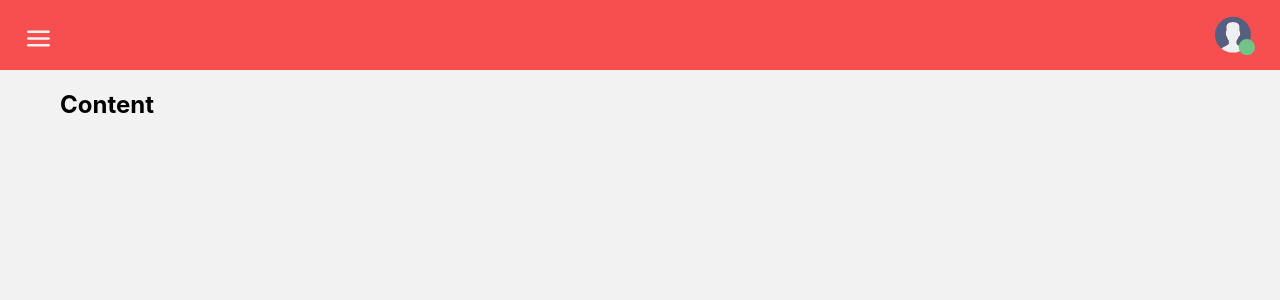
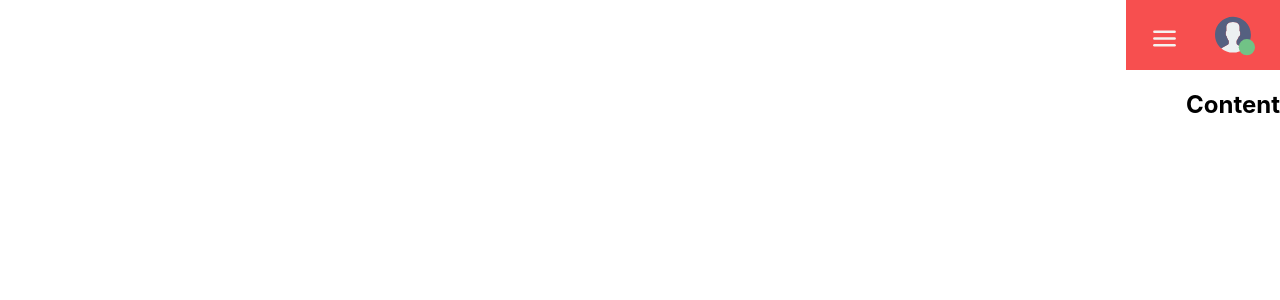
Before and after one commit to pressR2/figuresFlow, a React (Create React App) app: page /dashboard in a window 1280 px wide. Shown: the top 300 px of the page. Built offline with nearby package versions, Linux system fonts and the light colour scheme; no server answers; sample sign-in values are in the browser's storage.

Commit message:
[RM-27] - add decomposition dashboard component

```diff
--- a/src/pages/Dashboard/Dashboard.tsx
+++ b/src/pages/Dashboard/Dashboard.tsx
@@ -1,111 +1,19 @@
 import { useState } from "react";
-import { useAuth } from "../../services/auth/AuthContext";
-import { Link, useNavigate } from "react-router-dom";
-import menuIcon from "../../images/menu.svg";
-import userStatusIcon from "../../images/user-status.svg";
-import userIcon from "../../images/user.svg";
-import logOutIcon from "../../images/logout.svg";
+import Sidenav from "./Sidenav";
+import TopNav from "./TopNav";
 import "./Dashboard.css";
 
 const Dashboard = () => {
-    const [error, setError] = useState<string>("");
     const [open, setOpen] = useState<boolean>(false);
-    const [openUserDropDown, setOpenUserDropDown] = useState<boolean>(false);
-    const authContext = useAuth();
-    const navigate = useNavigate();
-
-    const handleLogOut = async () => {
-        setError("");
-        try {
-            await authContext?.logOut();
-            navigate("/signIn");
-        } catch {
-            setError("Fail to log out");
-        }
-    };
 
     const handleMenu = () => {
         setOpen(!open);
     };
 
-    const handleUser = () => {
-        setOpenUserDropDown(!openUserDropDown);
-    };
-
     return (
         <div className="dashboard">
-            <div className="nav-and-main_container">
-                <div className="top-nav">
-                    <div
-                        className="drawer-control"
-                        onClick={handleMenu}
-                        role="button"
-                    >
-                        <img src={menuIcon} alt="" />
-                    </div>
-                    <div
-                        className="user-account"
-                        onClick={handleUser}
-                        role="button"
-                    >
-                        <div className="user-status">
-                            <img src={userStatusIcon} alt="" />
-                        </div>
-                        <div
-                            className={
-                                openUserDropDown
-                                    ? "user-drop-down"
-                                    : "user-drop-down hide"
-                            }
-                        >
-                            <div className="user-info">
-                                <img src={userStatusIcon} alt="" />
-                                <p className="user-name">
-                                    {authContext?.currentUser?.email}
-                                </p>
-                            </div>
-                            <hr></hr>
-                            <div className="user-links">
-                                <Link to="/#" className="user-profile">
-                                    <span className="user-icon">
-                                        <img src={userIcon} alt=""></img>
-                                    </span>
-                                    <span>Profile</span>
-                                </Link>
-                                {error && (
-                                    <label className="invalid-feedback">
-                                        {error}
-                                    </label>
-                                )}
-                                <Link
-                                    to="/#"
-                                    className="user-logout"
-                                    onClick={handleLogOut}
-                                >
-                                    <span className="user-logout-icon">
-                                        <img src={logOutIcon} alt=""></img>
-                                    </span>
-                                    <span>Logout</span>
-                                </Link>
-                            </div>
-                        </div>
-                    </div>
-                </div>
-                <div className="main">
-                    <h2>Content</h2>
-                </div>
-            </div>
-            <div className={open ? "menu" : "menu hide"}>
-                <div className="menu-header">
-                    <h2>figuresFlow</h2>
-                </div>
-                <hr></hr>
-                <ul className="menu-items">
-                    <li>Figures</li>
-                    <li>Figures 2</li>
-                    <li>Figures 3</li>
-                </ul>
-            </div>
+            <TopNav handleMenu={handleMenu} />
+            <Sidenav open={open} />
         </div>
     );
 };
--- /dev/null
+++ b/src/pages/Dashboard/Sidenav.tsx
@@ -0,0 +1,20 @@
+import { FunctionComponent } from "react";
+import { SidenavProps } from "../../models";
+
+const Sidenav: FunctionComponent<SidenavProps> = (props) => {
+    return (
+        <div className={props.open ? "menu" : "menu hide"}>
+            <div className="menu-header">
+                <h2>figuresFlow</h2>
+            </div>
+            <hr></hr>
+            <ul className="menu-items">
+                <li>Figures</li>
+                <li>Figures 2</li>
+                <li>Figures 3</li>
+            </ul>
+        </div>
+    );
+};
+
+export default Sidenav;
--- /dev/null
+++ b/src/pages/Dashboard/TopNav.tsx
@@ -0,0 +1,26 @@
+import { FunctionComponent } from "react";
+import { TopNavProps } from "../../models";
+import UserAccount from "./UserAccount";
+import menuIcon from "../../images/menu.svg";
+
+const TopNav: FunctionComponent<TopNavProps> = (props) => {
+    return (
+        <div className="nav-and-main-container">
+            <div className="top-nav">
+                <div
+                    className="drawer-control"
+                    onClick={props.handleMenu}
+                    role="button"
+                >
+                    <img src={menuIcon} alt="" />
+                </div>
+                <UserAccount />
+            </div>
+            <div className="main">
+                <h2>Content</h2>
+            </div>
+        </div>
+    );
+};
+
+export default TopNav;
--- /dev/null
+++ b/src/pages/Dashboard/UserAccount.tsx
@@ -0,0 +1,71 @@
+import { Link, useNavigate } from "react-router-dom";
+import { useState } from "react";
+import { useAuth } from "../../services/auth/AuthContext";
+import userStatusIcon from "../../images/user-status.svg";
+import userIcon from "../../images/user.svg";
+import logOutIcon from "../../images/logout.svg";
+
+const UserAccount = () => {
+    const [error, setError] = useState<string>("");
+    const [openUserDropDown, setOpenUserDropDown] = useState<boolean>(false);
+    const authContext = useAuth();
+    const navigate = useNavigate();
+
+    const handleLogOut = async () => {
+        setError("");
+        try {
+            await authContext?.logOut();
+            navigate("/signIn");
+        } catch {
+            setError("Fail to log out");
+        }
+    };
+
+    const handleUser = () => {
+        setOpenUserDropDown(!openUserDropDown);
+    };
+
+    return (
+        <div className="user-account" onClick={handleUser} role="button">
+            <div className="user-status">
+                <img src={userStatusIcon} alt="" />
+            </div>
+            <div
+                className={
+                    openUserDropDown ? "user-drop-down" : "user-drop-down hide"
+                }
+            >
+                <div className="user-info">
+                    <img src={userStatusIcon} alt="" />
+                    <p className="user-name">
+                        {authContext?.currentUser?.email}
+                    </p>
+                </div>
+                <hr></hr>
+                <div className="user-links">
+                    <Link to="/#" className="user-profile">
+                        <span className="user-icon">
+                            <img src={userIcon} alt=""></img>
+                        </span>
+                        <span>Profile</span>
+                    </Link>
+                    {error && (
+                        <label className="invalid-feedback">{error}</label>
+                    )}
+                    <Link
+                        to="/#"
+                        className="user-logout"
+                        onClick={handleLogOut}
+                    >
+                        <span className="user-logout-icon">
+                            <img src={logOutIcon} alt=""></img>
+                        </span>
+                        <span>Logout</span>
+                    </Link>
+                </div>
+            </div>
+        </div>
+    );
+};
+
+export default UserAccount;
```
Also changed, not shown: src/models.ts (+8 -0 lines).
